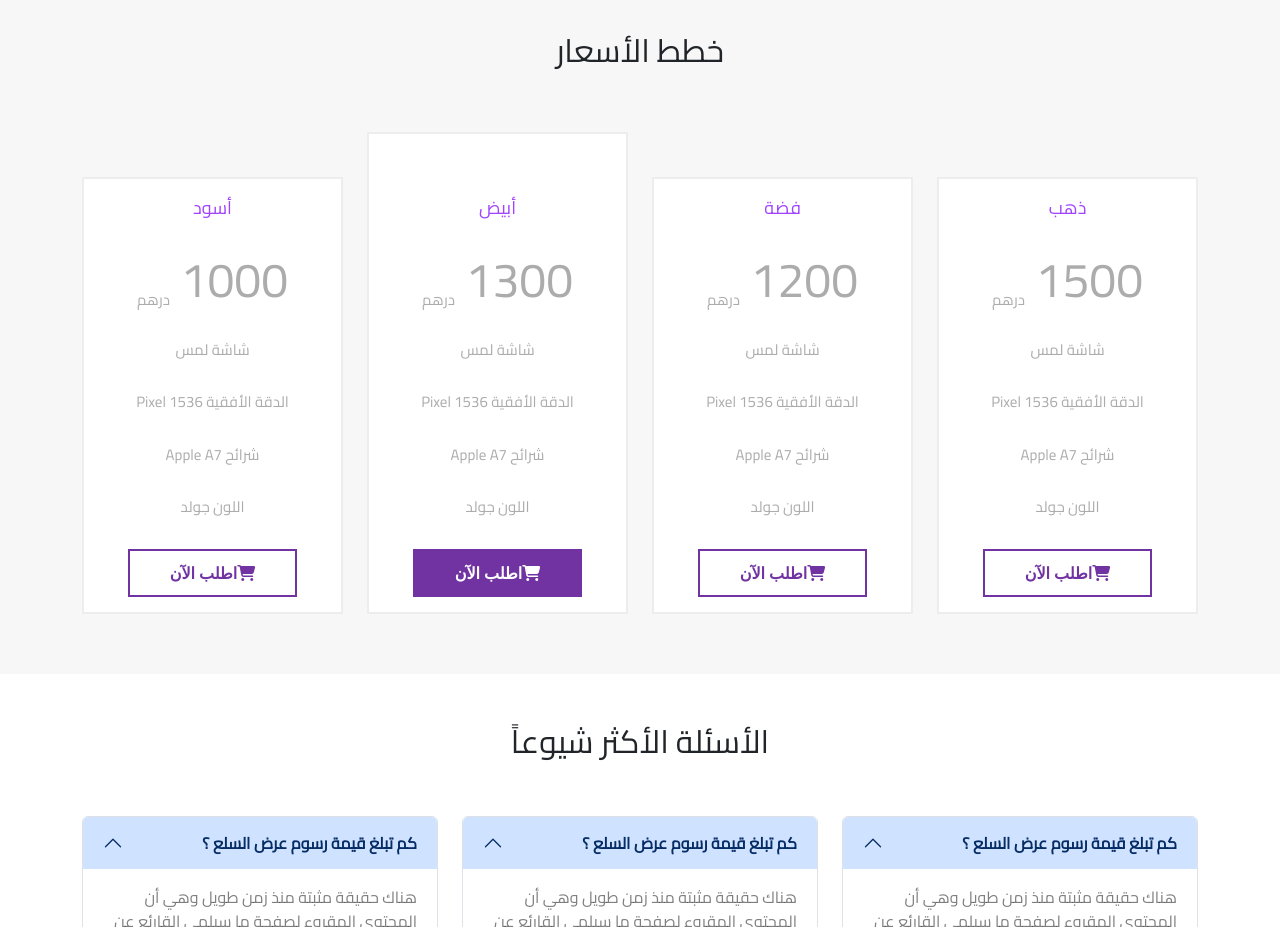
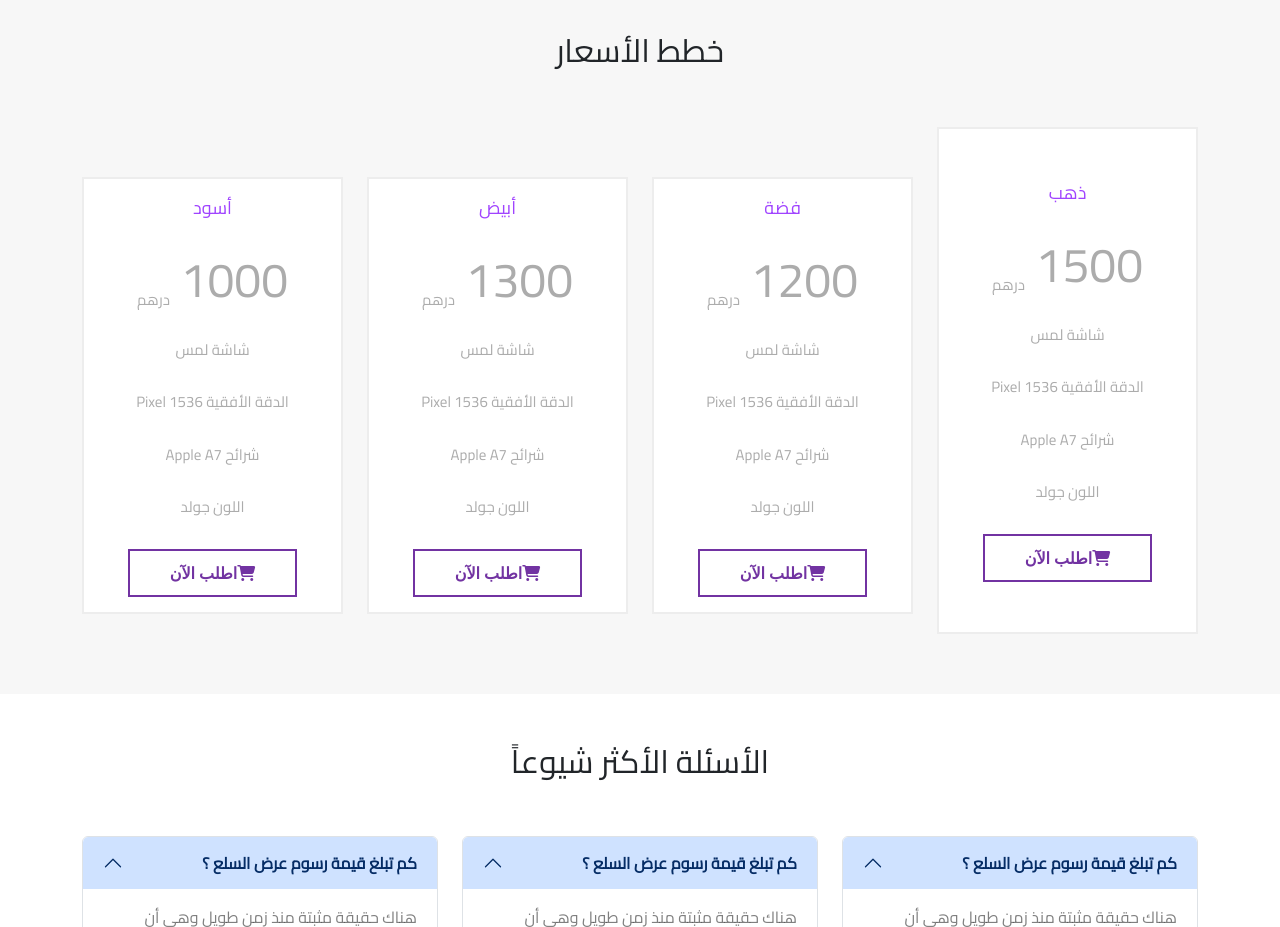
Before and after one commit to AHMED6011/Product, a plain HTML site: page index.html in a window 1280 px wide. Shown: the part 2360-3287 px from the top of the page. Drawn offline with nearby package versions, Linux system fonts and the light colour scheme.

Commit message:
Update style.css

```diff
--- a/css/style.css
+++ b/css/style.css
@@ -130,6 +130,20 @@ section.prices .plan-card {
   padding: 15px 0;
   margin-top: 100px;
   color: #acacac;
+  transition: 0.3s;
+}
+
+section.prices .plan-card:hover {
+  border: 2px solid #a044ff;
+}
+
+section.prices .col-md-6:nth-child(1) .plan-card:hover {
+  border-color: #ffd700;
+}
+
+section.prices .col-md-6:nth-child(1) .plan-card {
+  padding: 50px 0;
+  margin-top: 50px;
 }
 
 section.prices .plan-card span.title {
@@ -140,6 +154,7 @@ section.prices .plan-card span.title {
 section.prices .plan-card h5 {
   font-size: 48px;
   margin: 30px auto;
+  transition: 0.3s;
 }
 
 section.prices .plan-card h5 span {
@@ -149,6 +164,7 @@ section.prices .plan-card h5 span {
 
 section.prices .plan-card ul {
   padding: 0;
+  transition: 0.3s;
 }
 
 section.prices .plan-card ul li {
@@ -171,71 +187,18 @@ section.prices .plan-card a.btn:hover {
   color: #fff;
 }
 
-section.prices .col-md-6:nth-child(3) .plan-card {
-  padding-top: 60px;
-  margin-top: 55px;
+section.prices .col-md-6 .plan-card:hover h5 {
+  color: #000;
+}
+section.prices .col-md-6 .plan-card:hover ul {
+  color: #000;
 }
 
-section.prices .col-md-6:nth-child(3) .plan-card a.btn {
-  background-color: #7233a2;
-  color: #fff;
+section.prices .col-md-6:nth-child(1) .plan-card a:hover.btn {
+  border-color: #ffd700;
+  background-color: transparent;
+  color: #000;
 }
-
-/* section.prices {
-  padding: 50px 0 60px;
-  background-color: #f2eff1;
-}
-
-section.prices .plan-card .title {
-  padding-top: 20px;
-  color: #6a3093;
-}
-
-section.prices .plan-card h5 {
-  font-size: 35px;
-  margin: 30px auto;
-}
-
-section.prices .plan-card h5 span {
-  font-size: 13px;
-  font-weight: bold;
-  vertical-align: bottom;
-}
-
-section.prices .plan-card ul {
-  list-style-type: none;
-  padding: 0;
-}
-
-section.prices .plan-card ul li {
-  line-height: 45px;
-  color: #6a3093;
-  margin-bottom: 30px;
-}
-
-section.prices .plan-card a.btn {
-  transform: translateY(80%);
-  background-color: #fff;
-  border: 1px solid #6a3093;
-  padding: 10px 40px;
-  transition: 0.5s;
-}
-
-section.prices .plan-card a.btn:hover {
-  background-color: #6a3093;
-  color: #fff;
-}
-
-section.prices .col-md-6:nth-child(3) .plan-card {
-  padding-top: 50px;
-  transform: translateY(-40px);
-  border: 1px solid #6a3093 !important;
-}
-
-section.prices .col-md-6:nth-child(3) .plan-card a.btn {
-  background-color: #6a3093;
-  color: #fff;
-} */
 
 section.faq .accordion-header button {
   box-shadow: none;
```
